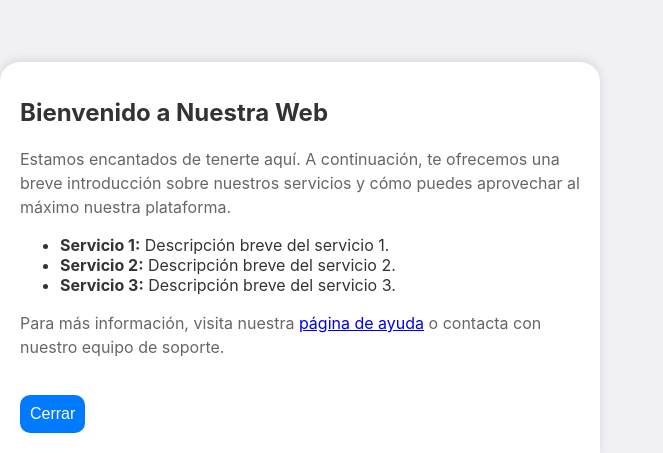
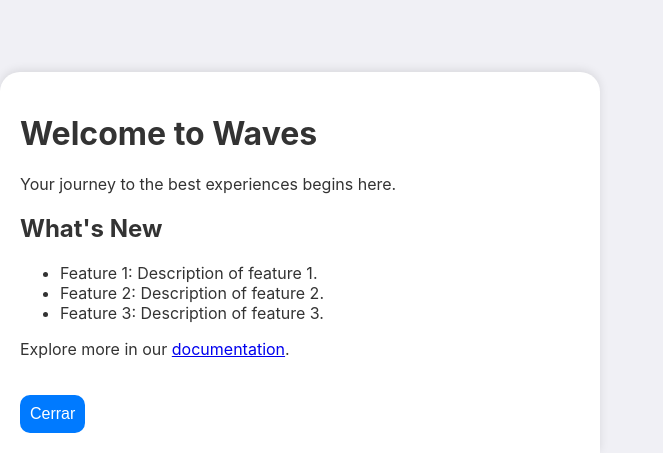
Before and after one commit to JeamDeveloper/Waves, a plain HTML site: page index.html in a window 1280 px wide. Shown: the part 347-800 px from the top of the page, without its empty margins (0-663 px from the left). Drawn offline with Linux system fonts and the light colour scheme.

Commit message:
Actualizar index.html

```diff
--- a/index.html
+++ b/index.html
@@ -27,20 +27,13 @@
             transform: translateY(100%);
             transition: transform 0.3s ease-out;
             z-index: 1000; /* Asegura que el bottom sheet esté en la parte superior */
+            max-height: 80vh; /* Limita la altura del bottom sheet */
+            overflow-y: auto; /* Añade scroll si el contenido es muy largo */
         }
         .bottom-sheet.open {
             transform: translateY(0);
         }
-        .bottom-sheet h1 {
-            font-size: 24px;
-            margin-bottom: 20px;
-        }
-        .bottom-sheet p {
-            font-size: 16px;
-            line-height: 1.5;
-            color: #666;
-        }
-        .bottom-sheet .close-button {
+        .close-button {
             background: #007aff;
             color: white;
             border: none;
@@ -54,14 +47,22 @@
 </head>
 <body>
     <div class="bottom-sheet" id="bottomSheet">
-        <h1>Bienvenido a Nuestra Web</h1>
-        <p>Estamos encantados de tenerte aquí. A continuación, te ofrecemos una breve introducción sobre nuestros servicios y cómo puedes aprovechar al máximo nuestra plataforma.</p>
-        <ul>
-            <li><strong>Servicio 1:</strong> Descripción breve del servicio 1.</li>
-            <li><strong>Servicio 2:</strong> Descripción breve del servicio 2.</li>
-            <li><strong>Servicio 3:</strong> Descripción breve del servicio 3.</li>
-        </ul>
-        <p>Para más información, visita nuestra <a href="#">página de ayuda</a> o contacta con nuestro equipo de soporte.</p>
+        <!-- Contenido HTML copiado de welcome.html -->
+        <div class="welcome-container">
+            <div class="header">
+                <h1>Welcome to Waves</h1>
+                <p>Your journey to the best experiences begins here.</p>
+            </div>
+            <div class="content">
+                <h2>What's New</h2>
+                <ul>
+                    <li>Feature 1: Description of feature 1.</li>
+                    <li>Feature 2: Description of feature 2.</li>
+                    <li>Feature 3: Description of feature 3.</li>
+                </ul>
+                <p>Explore more in our <a href="#">documentation</a>.</p>
+            </div>
+        </div>
         <button class="close-button" id="closeButton">Cerrar</button>
     </div>
 
```
